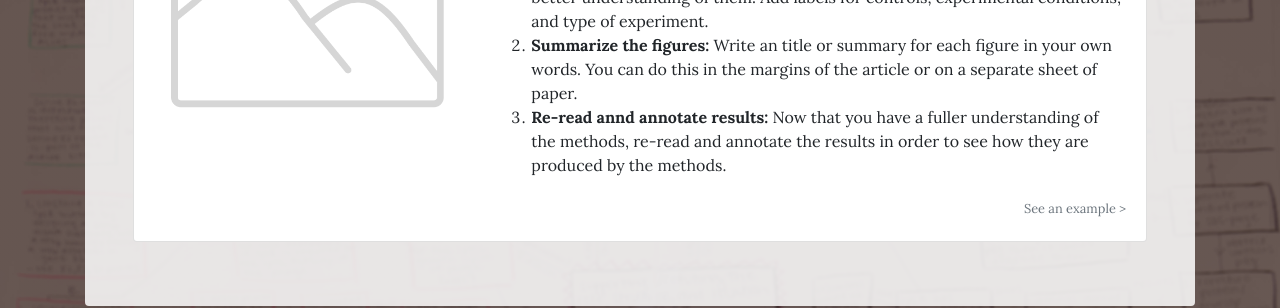
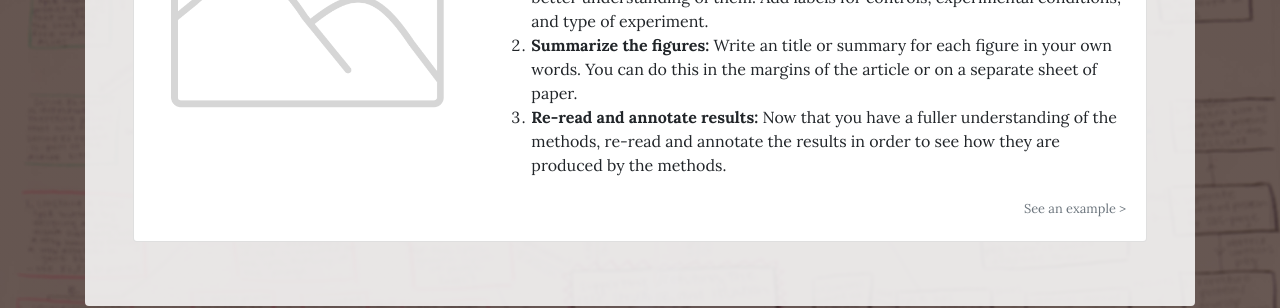
Before and after one commit to woof84/woof84.github.io-creates, a Jekyll site: the page built from r.html, in a window 1280 px wide and 900 px high, scrolled down 918 px. Shown: the part 153-461 px from the top of the window. Built offline with Jekyll 4.4.1, drawn with Linux system fonts in a browser that asks for light colours; nearby versions of some CDN libraries; some of the changed text lies outside the part shown.

Commit message:
fix typos

```diff
--- a/r.html
+++ b/r.html
@@ -51,7 +51,7 @@ layout: page
                                   <ol>
                                      <li><strong>Label the figures: </strong>Annotate all the figures in the article in order to come to a better understanding of them. Add labels for controls, experimental conditions, and type of experiment.</li>
                                     <li><strong>Summarize the figures: </strong>Write an title or summary for each figure in your own words. You can do this in the margins of the article or on a separate sheet of paper.</li>
-                                    <li><strong>Re-read annd annotate results: </strong>Now that you have a fuller understanding of the methods, re-read and annotate the results in order to see how they are produced by the methods.</li>
+                                    <li><strong>Re-read and annotate results: </strong>Now that you have a fuller understanding of the methods, re-read and annotate the results in order to see how they are produced by the methods.</li>
                                   </ol>
                                   <p class="card-text text-right"><a data-toggle="modal" data-target="#step-2-1-info" href="#"><small class="text-muted">See an example ></small></a></p>
                               </div>
@@ -193,7 +193,7 @@ layout: page
                   <div class="input-group mb-3">
                     <div class="input-group-prepend">
                         <div class="input-group-text">
-                            <input type="checkbox" aria-label="Checkbox for following text input"> </div><span class="bg-white w-auto border px-3 rounded-right">Reread the Results section</span>
+                            <input type="checkbox" aria-label="Checkbox for following text input"> </div><span class="bg-white w-auto border px-3 rounded-right">Re-read and annotate the Results section</span>
                       </div>
                   </div>
                 </div>
```
